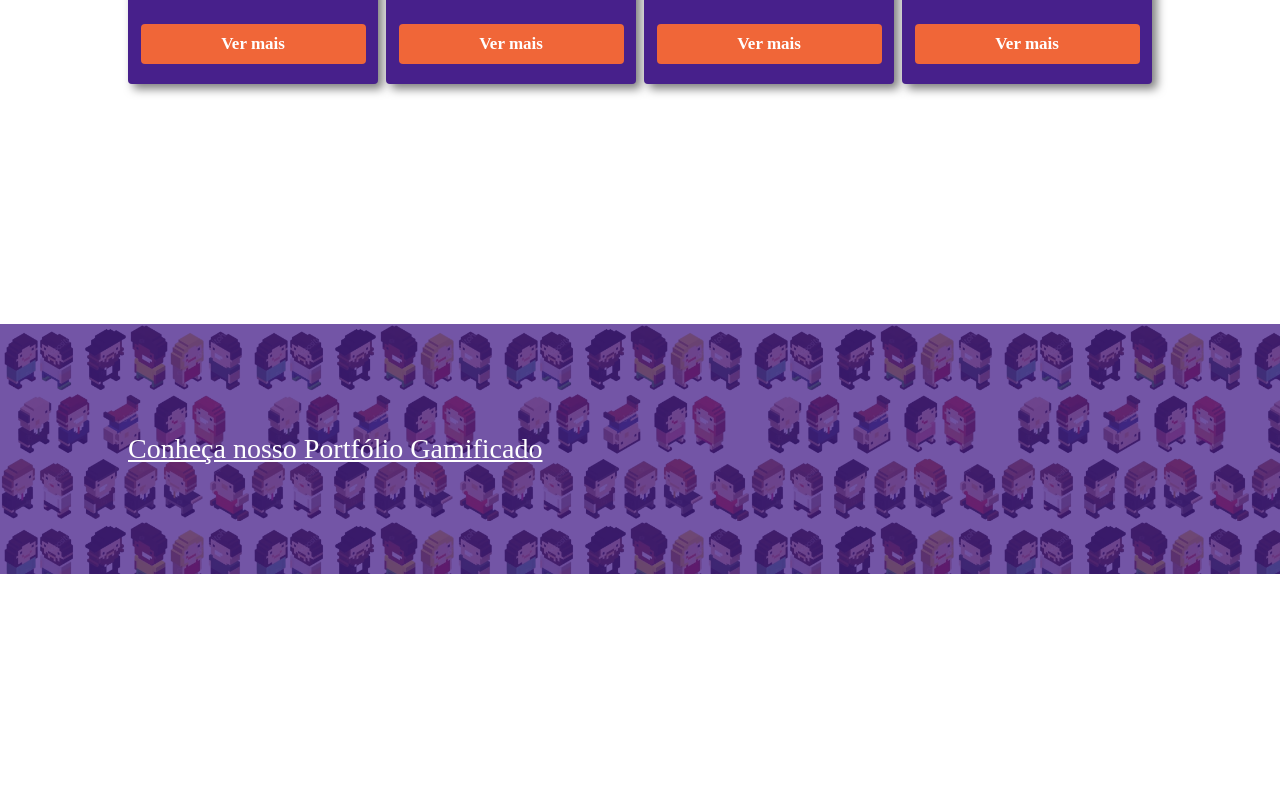
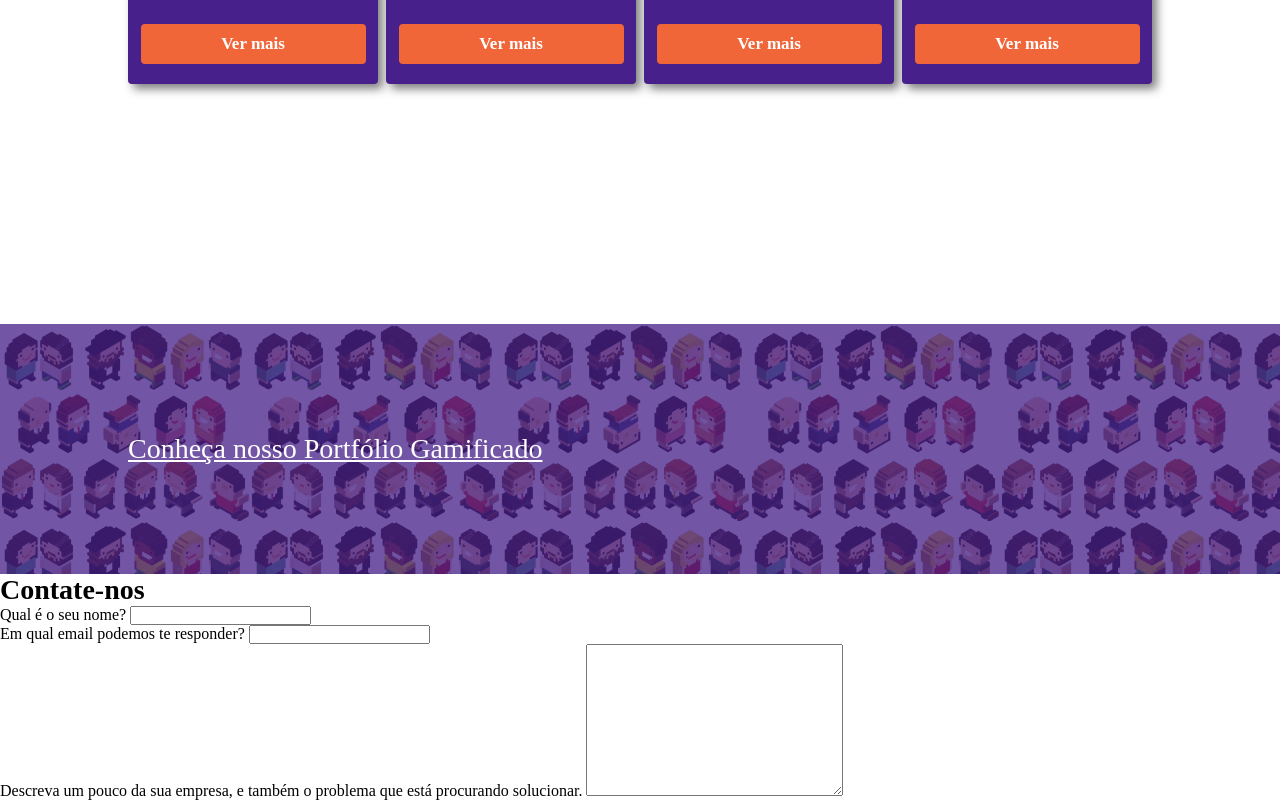
Before and after one commit to Thiago-Nascimento/gamificaai-manha, a plain HTML site: page index.html in a window 1280 px wide. Shown: the part 2018-2818 px from the top of the page. Before the commit the page ends 2592 px from the top, so only its background shows below. Drawn offline with Linux system fonts and the light colour scheme; a web font is replaced by a local one.

Commit message:
feat: Seção de contato iniciada

```diff
--- a/index.html
+++ b/index.html
@@ -80,6 +80,24 @@
         </div>
     </section>
 
+    <section id="contato">
+        <h2>Contate-nos</h2>
+
+        <form>
+            <div class="campo">
+                <label for="">Qual é o seu nome?</label>
+                <input type="text">
+            </div>
+            <div class="campo">
+                <label for="">Em qual email podemos te responder?</label>
+                <input type="email">
+            </div>
+            <div class="campo-descricao">
+                <label for="">Descreva um pouco da sua empresa, e também o problema que está procurando solucionar.</label>
+                <textarea id="" cols="30" rows="10"></textarea>
+            </div>
+        </form>
+    </section>
 </body>
 
 </html>
```
